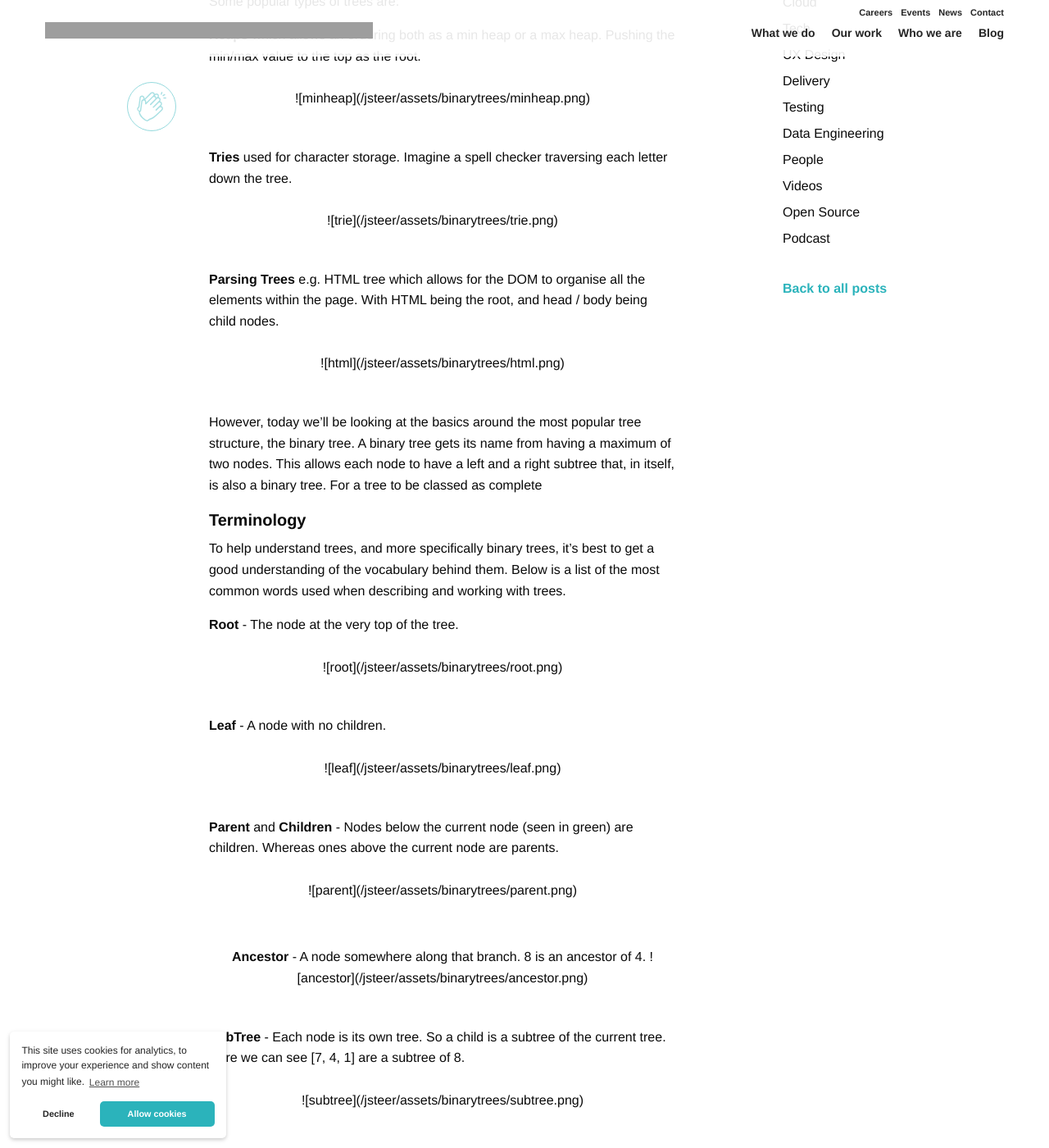
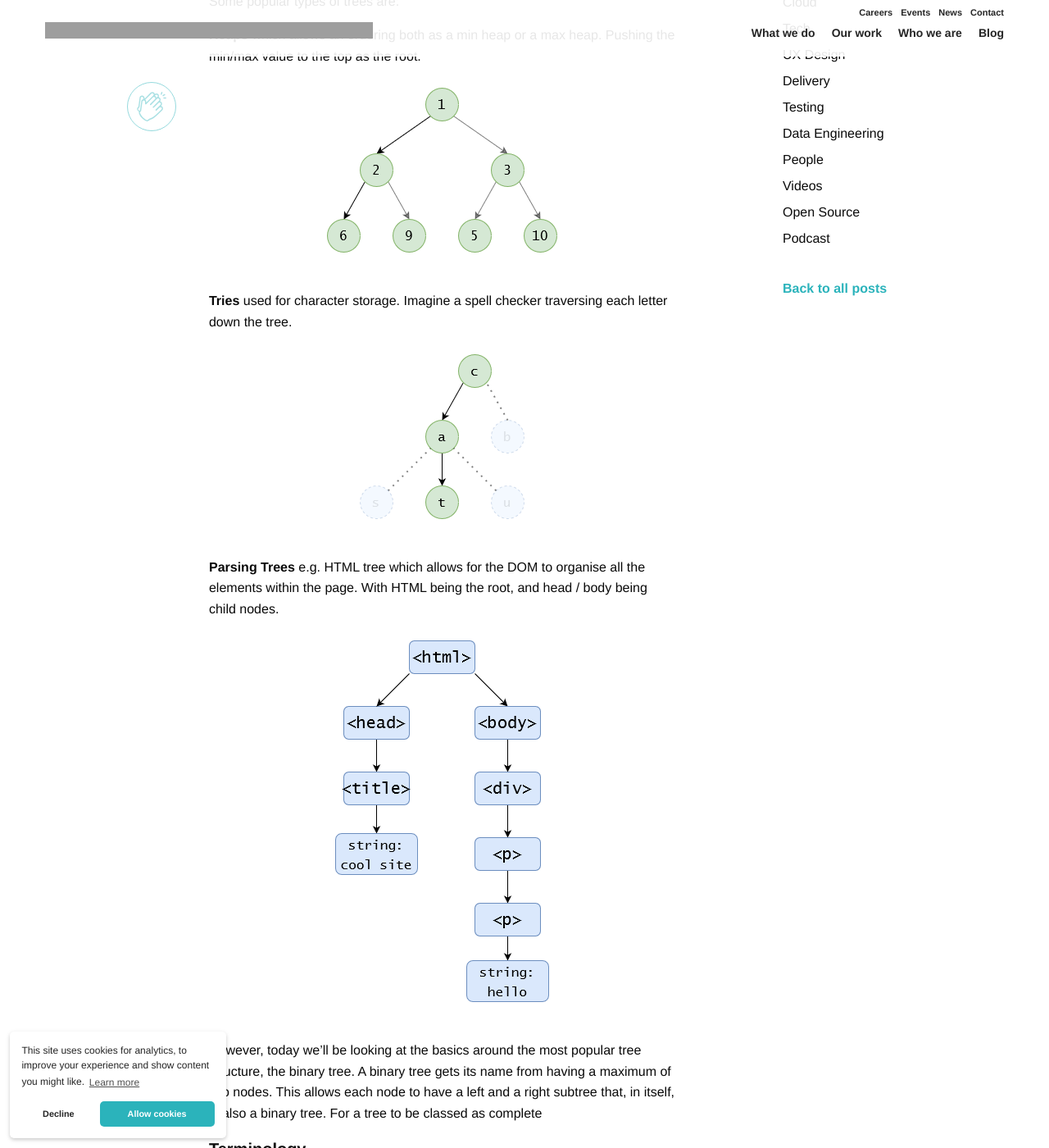
Before and after one commit to jsteer-scottlogic/blog, a Jekyll site: the page built from _posts/2022-05-05-binary-trees-101.md, in a window 1280 px wide and 1400 px high, scrolled down 849 px. Shown: the whole window at 82% size. Built offline with Jekyll 4.4.1, drawn with Linux system fonts in a browser that asks for light colours; some of the changed text lies outside the part shown; grey boxes are pictures that could not be loaded.

Commit message:
Updated Binary Trees 101

```diff
--- a/_posts/2022-05-05-binary-trees-101.md
+++ b/_posts/2022-05-05-binary-trees-101.md
@@ -27,17 +27,17 @@ Some popular types of trees are:
 
 **Heaps** which allows an ordering both as a min heap or a max heap. Pushing the min/max value to the top as the root.
 
-!\[minheap\]({{ site.baseurl }}/jsteer/assets/binarytrees/minheap.png)
+![minheap]({{ site.baseurl }}/jsteer/assets/binarytrees/minheap.png)
 {: style="text-align: center; padding-top: 10px; padding-bottom: 30px"}
 
 **Tries** used for character storage. Imagine a spell checker traversing each letter down the tree.
 
-!\[trie\]({{ site.baseurl }}/jsteer/assets/binarytrees/trie.png)
+![trie]({{ site.baseurl }}/jsteer/assets/binarytrees/trie.png)
 {: style="text-align: center; padding-top: 10px; padding-bottom: 30px"}
 
 **Parsing Trees** e.g. HTML tree which allows for the DOM to organise all the elements within the page. With HTML being the root, and head / body being child nodes.
 
-!\[html\]({{ site.baseurl }}/jsteer/assets/binarytrees/html.png)
+![html]({{ site.baseurl }}/jsteer/assets/binarytrees/html.png)
 {: style="text-align: center; padding-top: 10px; padding-bottom: 30px"}
 
 However, today we'll be looking at the basics around the most popular tree structure, the binary tree. A binary tree gets its name from having a maximum of two nodes. This allows each node to have a left and a right subtree that, in itself, is also a binary tree. For a tree to be classed as complete
@@ -48,31 +48,31 @@ To help understand trees, and more specifically binary trees, it's best to get a
 
 **Root** - The node at the very top of the tree.
 
-!\[root\]({{ site.baseurl }}/jsteer/assets/binarytrees/root.png)
+![root]({{ site.baseurl }}/jsteer/assets/binarytrees/root.png)
 {: style="text-align: center; padding-top: 10px; padding-bottom: 30px"}
 
 **Leaf** - A node with no children.
 
-!\[leaf\]({{ site.baseurl }}/jsteer/assets/binarytrees/leaf.png)
+![leaf]({{ site.baseurl }}/jsteer/assets/binarytrees/leaf.png)
 {: style="text-align: center; padding-top: 10px; padding-bottom: 30px"
 
 **Branch** - A path from the root to a leaf. Below the branch is \[8, 7, 4\]
 
-!\[branch\]({{ site.baseurl }}/jsteer/assets/binarytrees/branch.png)
+![branch]({{ site.baseurl }}/jsteer/assets/binarytrees/branch.png)
 {: style="text-align: center; padding-top: 10px; padding-bottom: 30px"}
 
 **Parent** and **Children** - Nodes below the current node (seen in green) are children. Whereas ones above the current node are parents.
 
-!\[parent\]({{ site.baseurl }}/jsteer/assets/binarytrees/parent.png)
+![parent]({{ site.baseurl }}/jsteer/assets/binarytrees/parent.png)
 {: style="text-align: center; padding-top: 10px; padding-bottom: 30px"}
 
 **Ancestor** - A node somewhere along that branch. 8 is an ancestor of 4.
-!\[ancestor\]({{ site.baseurl }}/jsteer/assets/binarytrees/ancestor.png)
+![ancestor]({{ site.baseurl }}/jsteer/assets/binarytrees/ancestor.png)
 {: style="text-align: center; padding-top: 10px; padding-bottom: 30px"}
 
 **SubTree** - Each node is its own tree. So a child is a subtree of the current tree. Here we can see \[7, 4, 1\] are a subtree of 8.
 
-!\[subtree\]({{ site.baseurl }}/jsteer/assets/binarytrees/subtree.png)
+![subtree]({{ site.baseurl }}/jsteer/assets/binarytrees/subtree.png)
 {: style="text-align: center; padding-top: 10px; padding-bottom: 30px"}
 
 ### Tree State
@@ -86,12 +86,12 @@ A tree state is a way to describe the current tree's setup based on its nodes. I
 
 **Complete** - When a tree is filled in the left-to-right format it is classed as complete. So no lone right leaf nodes without a left one.
 
-!\[complete\]({{ site.baseurl }}/jsteer/assets/binarytrees/complete.png)
+![complete]({{ site.baseurl }}/jsteer/assets/binarytrees/complete.png)
 {: style="text-align: center; padding-top: 10px; padding-bottom: 30px"}
 
 **Perfect** - All leaves are on the same level with no children and all other nodes have exactly two children.
 
-!\[perfect\]({{ site.baseurl }}/jsteer/assets/binarytrees/perfect.png)
+![perfect]({{ site.baseurl }}/jsteer/assets/binarytrees/perfect.png)
 {: style="text-align: center; padding-top: 10px; padding-bottom: 30px"}
 
 ### Traversal
```
